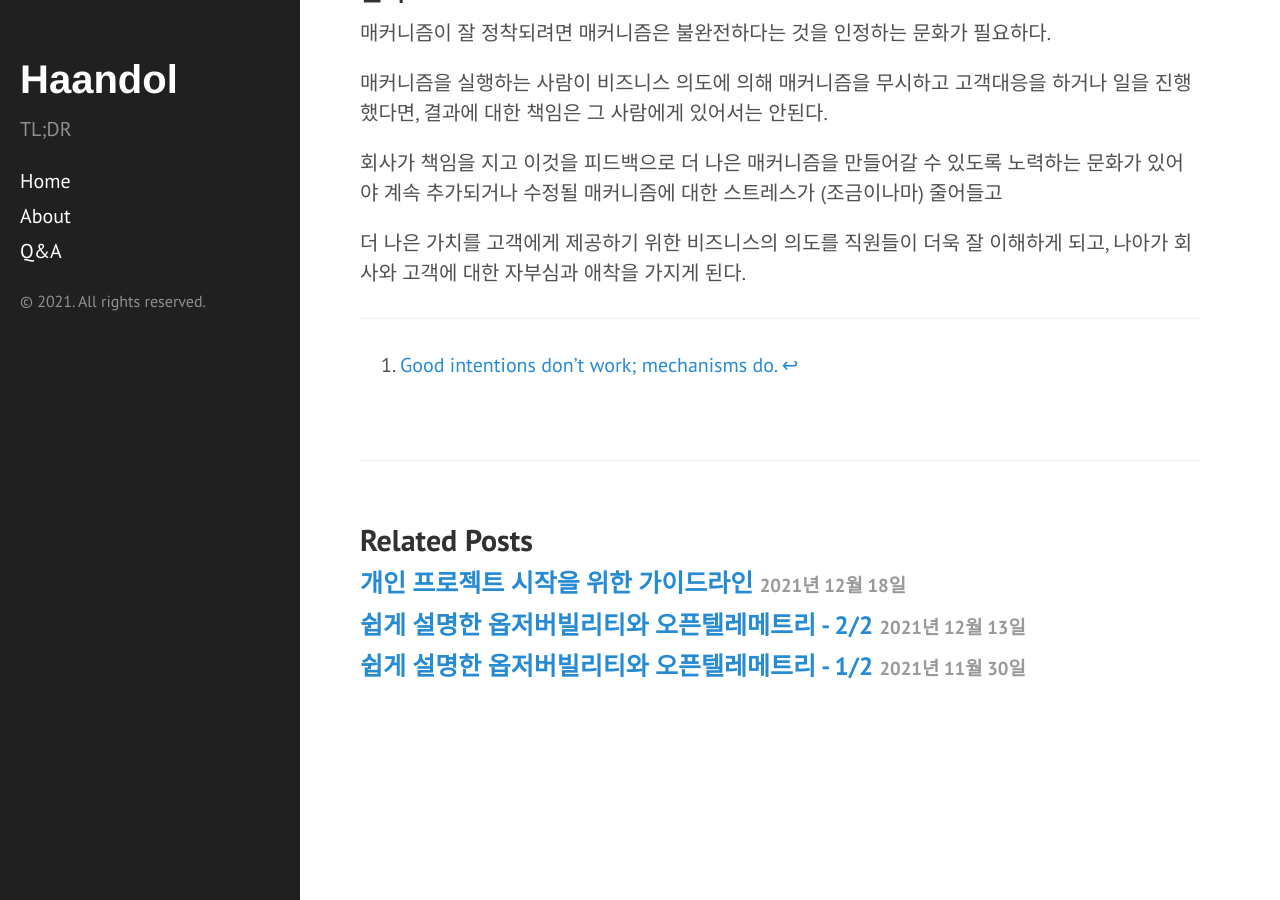
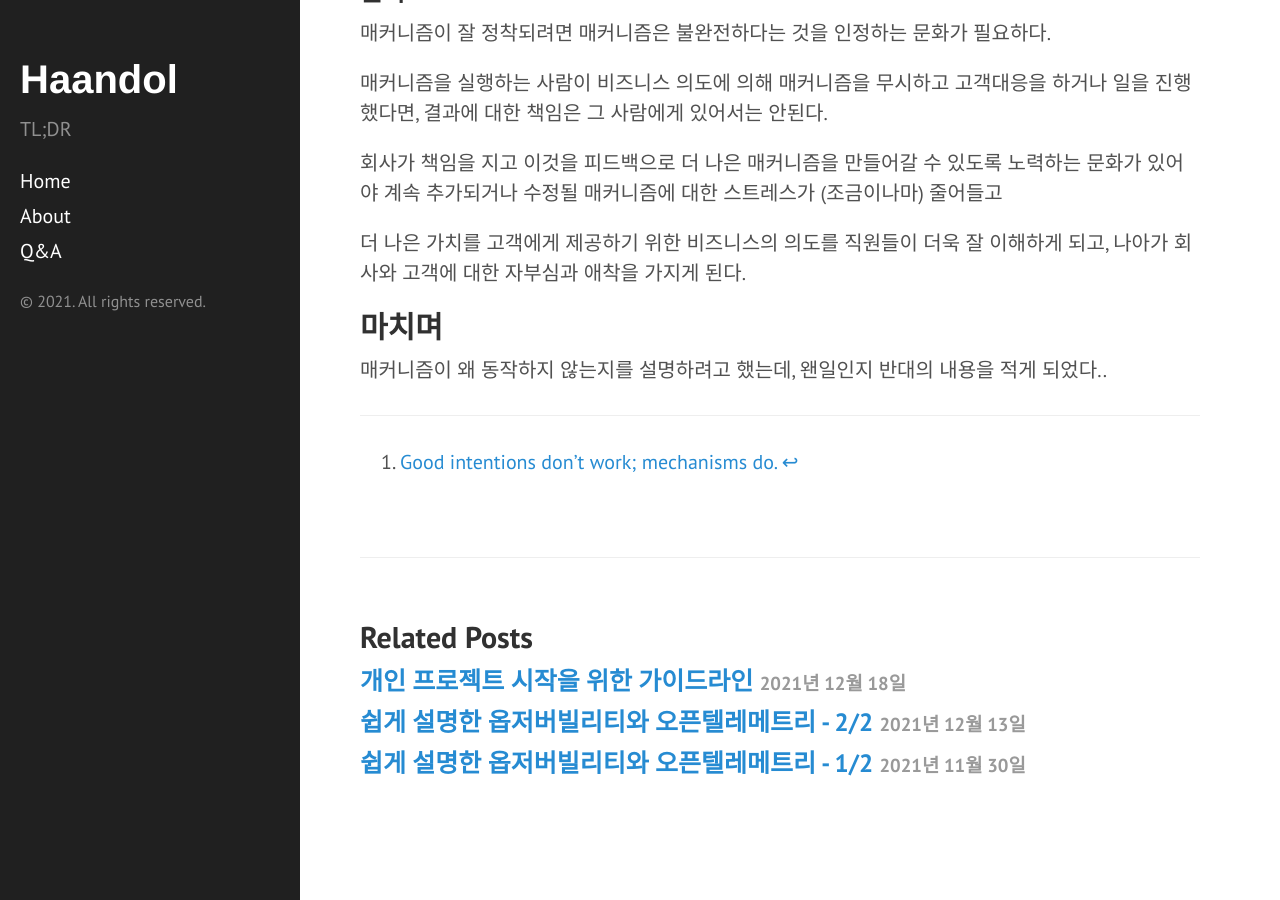
Before and after one commit to haandol/haandol.github.com, a Jekyll site: the page built from _posts/2021-12-26-why-good-mechanisms-do-not-work.md, in a window 1280 px wide and 900 px high, scrolled down 5263 px. Built offline with Jekyll 4.4.1, drawn with Linux system fonts in a browser that asks for light colours; comment, search, counter and statistics services are not loaded; some of the changed text lies outside the part shown.

Commit message:
add closing

```diff
--- a/_posts/2021-12-26-why-good-mechanisms-do-not-work.md
+++ b/_posts/2021-12-26-why-good-mechanisms-do-not-work.md
@@ -151,6 +151,10 @@ publish: true
 
 더 나은 가치를 고객에게 제공하기 위한 비즈니스의 의도를 직원들이 더욱 잘 이해하게 되고, 나아가 회사와 고객에 대한 자부심과 애착을 가지게 된다.
 
+## 마치며
+
+매커니즘이 왜 동작하지 않는지를 설명하려고 했는데, 왠일인지 반대의 내용을 적게 되었다..
+
 ----
 
 [^1]: [Mechanism](https://simple.wikipedia.org/wiki/Mechanism)
```
Also changed, not shown: other parts of _posts/2021-12-26-why-good-mechanisms-do-not-work.md (+1 -1 lines).
